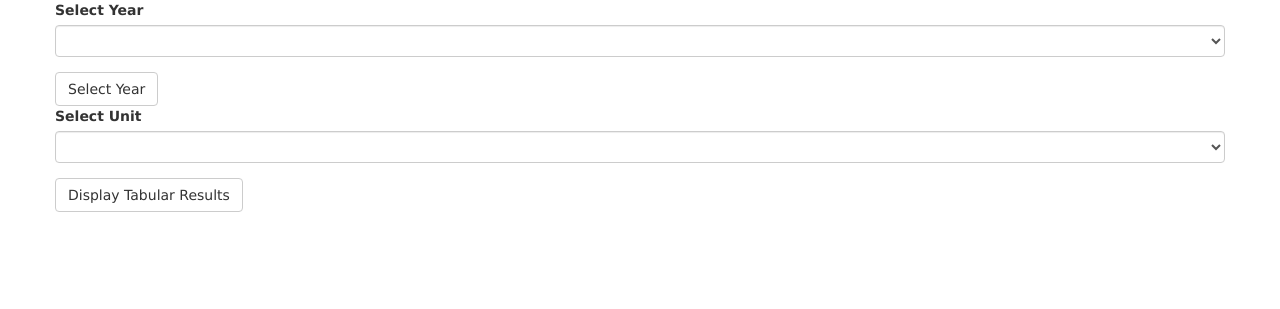
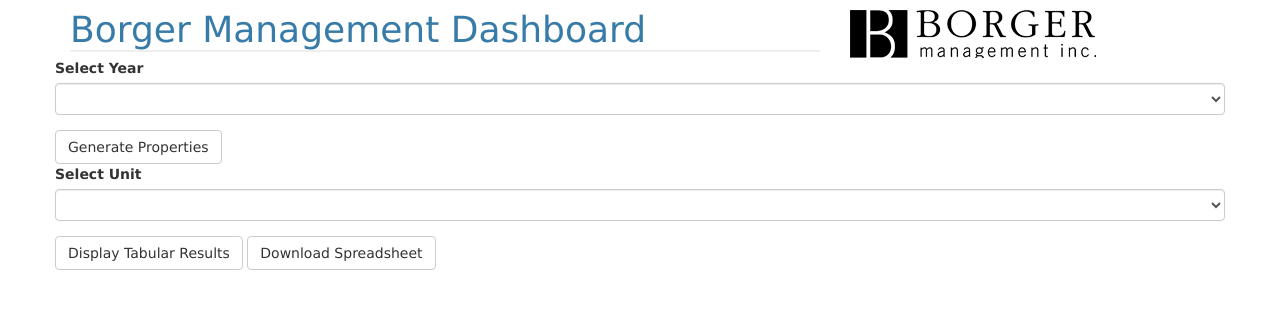
Before and after one commit to Gcav66/colger-test, a Flask app: template templates/index.html in a window 1280 px wide. Shown: the top 309 px of the page. Run offline with Flask 2, Linux system fonts and the light colour scheme; the template is opened without the code that fills it, so the values that code supplies are empty; some libraries are stand-ins or nearby versions.

Commit message:
added xls download, unique props, and logo

```diff
--- a/app.py
+++ b/app.py
@@ -14,8 +14,8 @@
     df = pd.read_excel('Traffic Report Sample_gus.xlsx')
     df_2015 = df[df['Year'] == 2015]
     df_2016 = df[df['Year'] == 2016]
-    props_2015 = df_2015.rmpropid.tolist()
-    props_2016 = df_2016.rmpropid.tolist()
+    props_2015 = list(set(df_2015.rmpropid))
+    props_2016 = list(set(df_2016.rmpropid))
     years = set(df.Year.tolist())
     if request.method == 'POST':
         if request.form['btn'] == 'display':
@@ -36,6 +36,29 @@
             except AttributeError:
                 s_out = sdf.to_frame().to_html()
             return render_template('report.html', myDF=pivot_df.to_html(), cdf=cdf.to_html(), tdf=t_out, sdf=s_out, prop=prop, year=year)
+        if request.form['btn'] == 'download':
+            prop = request.form['room']
+            year = request.form['year']
+            year_df = df[df['Year'] == int(year)]
+            filt_df = year_df[year_df['rmpropid'] == int(prop)]
+            pdf = pd.pivot_table(filt_df, values='nameid', columns='Action', index='mrktname', aggfunc='count')
+            cdf = pd.pivot_table(filt_df, columns='Action', index='leasagid', values='nameid', aggfunc='count', margins=True)
+            tdf = pd.pivot_table(filt_df, values='nameid', index='Month', aggfunc='count')
+            sdf = pd.pivot_table(filt_df, values='nameid', index='mrktname', aggfunc='count')
+            xls_name = "Borger_" + str(prop) + "_" + str(year) + "_Report.xlsx"
+            writer = pd.ExcelWriter(xls_name)
+            pdf.to_excel(writer, 'Sheet1')
+            cdf.to_excel(writer, 'Sheet2')
+            try:
+                tdf.to_excel(writer, 'Sheet3')
+            except AttributeError:
+                tdf.to_frame().to_excel(writer, 'Sheet3')
+            try:
+                sdf.to_excel(xls_name, 'Sheet4')
+            except AttributeError:
+                sdf.to_frame().to_excel(writer, 'Sheet4')
+            writer.save()
+            return send_file(xls_name, as_attachment=True)
     return render_template('index.html', years=years, props_2015=props_2015, props_2016=props_2016)
 
 
--- a/templates/index.html
+++ b/templates/index.html
@@ -10,6 +10,19 @@
  <body>
   <div class="container">
     <div class="row">
+      <div class="col-md-12">
+        <p></p>
+      </div>
+    </div>
+    <div class="row">
+      <div class="col-md-8">
+        <h1>Borger Management Dashboard</h1>
+      </div>
+      <div class="col-md-4">
+        <img alt="Borger" src="static/img/borger_logo_2.png"></img>
+      </div>
+    </div>
+    <div class="row">
  	    <form action="" method=post>
         <div class="form-group">
           <label for="sel1">Select Year</label>
@@ -19,7 +32,7 @@
 	        {% endfor %}
           </select>
         </div>
-        <button type='button' name='btn' value="get_year" class="btn btn-default" onclick="myFunction()">Select Year</button>
+        <button type='button' name='btn' value="get_year" class="btn btn-default" onclick="myFunction()">Generate Properties</button>
         <div class="form-group">
           <label for="sel1">Select Unit</label>
           <select class="form-control" id="prop_id" size="1" name="room">
@@ -29,6 +42,7 @@
           </select>
         </div>
         <button type="submit" name='btn' value="display" class="btn btn-default">Display Tabular Results</button>
+        <button type="submit" name='btn' value="download" class="btn btn-default">Download Spreadsheet</button>
       </form>
     </div>
   </div>
@@ -36,6 +50,7 @@
 
 <script>
 function myFunction() {
+    removeOptions(document.getElementById("prop_id"));
     var x = document.getElementById("prop_id");
     var y = document.getElementById("yr");
     var yr = y.options[y.selectedIndex].text;
@@ -60,5 +75,14 @@
     }
 
 }
+
+function removeOptions(selectbox)
+{
+    var i;
+    for(i = selectbox.options.length - 1 ; i >= 0 ; i--)
+    {
+        selectbox.remove(i);
+    }
+}
 </script>
 </body>
```
Also changed, not shown: static/img/borger_logo_2.png (added).
